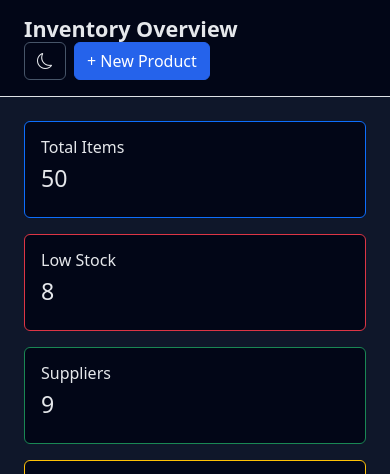
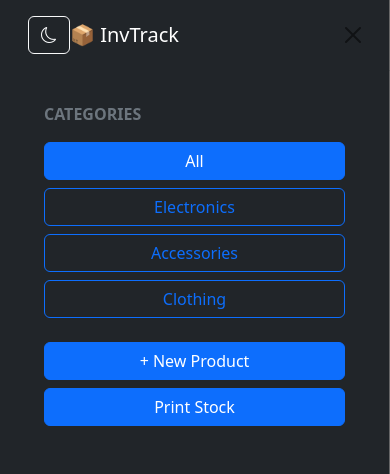
Before and after one commit to ahmedibrahimCIS/Inventory-Management-SystemUI, a plain HTML site: page index.html in a window 390 px wide. Both pictures are taken after a click on the button 45 px from the left and 60 px from the top of the page. Shown: the top 474 px of the page. Drawn offline with nearby package versions, Linux system fonts and the light colour scheme.

Commit message:
Add responsive dashboard images and enhance HTML structure with offcanvas menu and pagination

```diff
--- a/index.html
+++ b/index.html
@@ -119,14 +119,51 @@
                 </div>
             </aside>
 
+            <div class="offcanvas offcanvas-start bg-dark text-white" data-bs-backdrop="static" tabindex="-1" id="staticBackdrop"
+                aria-labelledby="staticBackdropLabel">
+                <div class="offcanvas-header">
+                    <button id="themeToggle" class="btn btn-outline-light">
+                            <i class="bi bi-moon"></i>
+                        </button>
+                    <h5 class="offcanvas-title" id="staticBackdropLabel">📦 InvTrack</h5>
+
+                    <button type="button" class="btn-close" data-bs-dismiss="offcanvas" aria-label="Close"></button>
+                </div>
+                <div class="offcanvas-body">
+                    <div class="p-3">
+                    <p class="text-uppercase text-secondary fw-bold">Categories</p>
+
+                    <div class="d-grid gap-2">
+                        <button class="btn btn-outline-primary filter-btn active" data-category="all">All</button>
+                        <button class="btn btn-outline-primary filter-btn"
+                            data-category="Electronics">Electronics</button>
+                        <button class="btn btn-outline-primary filter-btn"
+                            data-category="Accessories">Accessories</button>
+                        <button class="btn btn-outline-primary filter-btn" data-category="Clothing">Clothing</button>
+                    </div>
+
+                        <button class="btn btn-primary w-100 mt-4" data-bs-toggle="modal" data-bs-target="#addProductModal">
+                            + New Product
+                        </button>
+
+                    <button class="btn btn-primary w-100 mt-2" onclick="window.print()">Print Stock</button>
+                </div>
+                </div>
+            </div>
+
             <!-- Main -->
             <main class="col-md-10 p-0">
 
                 <!-- Navbar -->
-                <nav class="navbar bg-white border-bottom px-4 py-3">
+                <nav class="navbar bg-white border-bottom px-4 py-3 d-flex justify-content-between align-baseline">
+
+            <button class="btn btn-primary d-md-none" type="button" data-bs-toggle="offcanvas" data-bs-target="#staticBackdrop"
+                aria-controls="staticBackdrop">
+                <i class="bi bi-list"></i>
+            </button>
                     <h4 class="fw-bold mb-0">Inventory Overview</h4>
 
-                    <div class="d-flex gap-2">
+                    <div class="d-flex gap-2 d-none d-md-block">
                         <button id="themeToggle" class="btn btn-outline-dark">
                             <i class="bi bi-moon"></i>
                         </button>
```
Also changed, not shown: Views/inventory management dashboard desktop.png (added), Views/inventory management dashboard_mobile.png (added), Views/inventory management dashboard_tablet.png (added). Lines whose indentation alone changed are shown as unchanged.
